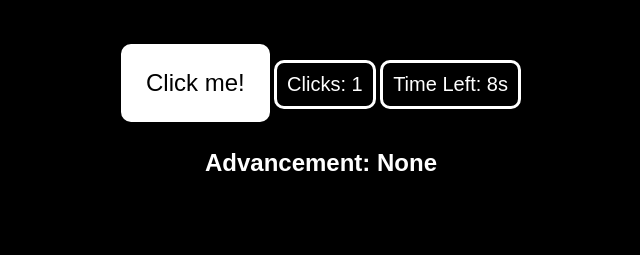
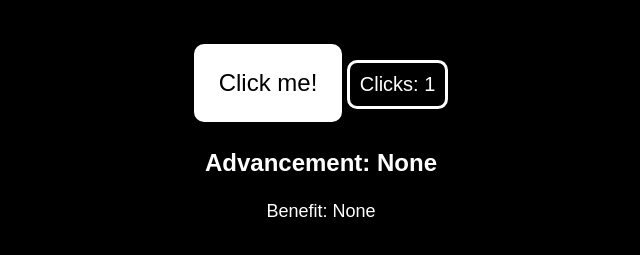
Before and after one commit to KarmaaProductions/clicker, a plain HTML site: page index.html in a window 1280 px wide. Both pictures are taken after a click on the button "Click me!". Shown: the part 75-330 px from the top of the page, without its empty margins (319-959 px from the left). Drawn offline with Linux system fonts and the light colour scheme.

Commit message:
Update index.html

```diff
--- a/index.html
+++ b/index.html
@@ -39,7 +39,7 @@
             transform: scale(1.1);
             background-color: gray;
         }
-        #score, #timer {
+        #score {
             font-size: 20px;
             margin-top: 20px;
             border: 3px solid white;
@@ -52,62 +52,44 @@
             font-size: 24px;
             font-weight: bold;
         }
+        #benefit {
+            font-size: 18px;
+            margin-top: 5px;
+        }
     </style>
 </head>
 <body>
     <h1 id="title">Color Clicker</h1>
     <button id="clickButton">Click me!</button>
     <p id="score">Clicks: 0</p>
-    <p id="timer">Time Left: 10s</p>
     <p id="advancement">Advancement: None</p>
+    <p id="benefit">Benefit: None</p>
 
     <script>
         let clicks = 0;
-        let timeLeft = 10;
-        let gameActive = false;
+        let pointsPerClick = 1;
 
         const advancements = [
-            { threshold: 10, text: "Red Rookie", color: "red" },
-            { threshold: 25, text: "Yellow Clicker", color: "yellow" },
-            { threshold: 50, text: "Green Pro", color: "lime" },
-            { threshold: 100, text: "Blue Master", color: "cyan" },
-            { threshold: 200, text: "Rainbow Legend", color: "white" }
+            { threshold: 10, text: "Red Rookie", color: "red", bonus: 2 },
+            { threshold: 25, text: "Yellow Clicker", color: "yellow", bonus: 3 },
+            { threshold: 50, text: "Green Pro", color: "lime", bonus: 4 },
+            { threshold: 100, text: "Blue Master", color: "cyan", bonus: 5 },
+            { threshold: 200, text: "Rainbow Legend", color: "white", bonus: 10 }
         ];
 
         document.getElementById("clickButton").addEventListener("click", function() {
-            if (!gameActive) {
-                startGame();
-            }
-            clicks++;
+            clicks += pointsPerClick;
             document.getElementById("score").innerText = "Clicks: " + clicks;
             updateAdvancement();
         });
-
-        function startGame() {
-            gameActive = true;
-            clicks = 0;
-            timeLeft = 10;
-            document.getElementById("score").innerText = "Clicks: 0";
-            document.getElementById("timer").innerText = "Time Left: 10s";
-            document.getElementById("advancement").innerText = "Advancement: None";
-            document.getElementById("advancement").style.color = "white";
-
-            let countdown = setInterval(() => {
-                timeLeft--;
-                document.getElementById("timer").innerText = "Time Left: " + timeLeft + "s";
-                if (timeLeft <= 0) {
-                    clearInterval(countdown);
-                    gameActive = false;
-                    alert("Game Over! Your score: " + clicks);
-                }
-            }, 1000);
-        }
 
         function updateAdvancement() {
             for (let i = advancements.length - 1; i >= 0; i--) {
                 if (clicks >= advancements[i].threshold) {
                     document.getElementById("advancement").innerText = "Advancement: " + advancements[i].text;
                     document.getElementById("advancement").style.color = advancements[i].color;
+                    document.getElementById("benefit").innerText = "Benefit: " + advancements[i].bonus + " points per click";
+                    pointsPerClick = advancements[i].bonus;
                     break;
                 }
             }
```
